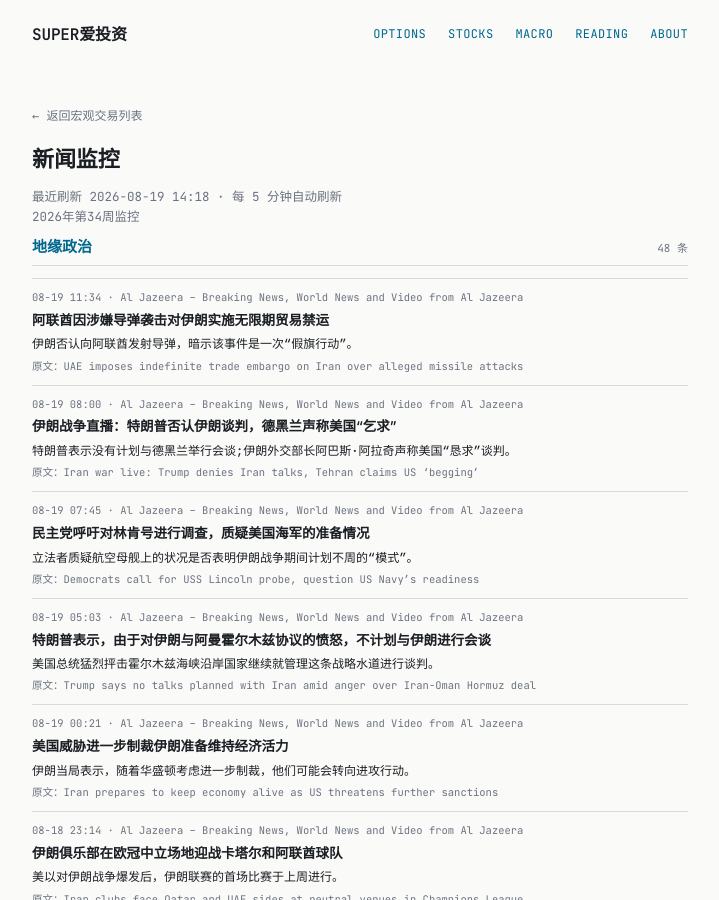
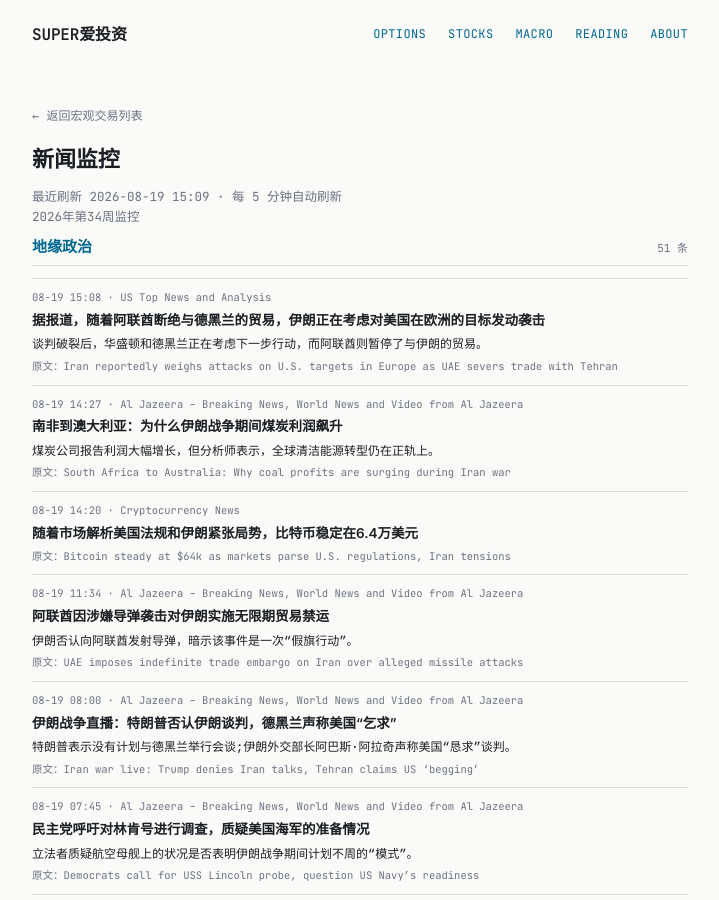
Before and after one commit to tang3super/tang3super.github.io, a Jekyll site: the page built from macro-trade/news-digest.md, in a window 1280 px wide and 900 px high. Shown: the whole window, without its empty margins (280-999 px from the left). Built offline with Jekyll 4.4.1, drawn with Linux system fonts in a browser that asks for light colours; some of the changed text lies outside the part shown.

Commit message:
sync news-digest article

```diff
--- a/macro-trade/news-digest.md
+++ b/macro-trade/news-digest.md
@@ -5,11 +5,31 @@ title: 新闻监控
 date: '2026-08-19'
 summary: 2026年第34周监控
 week_label: 2026年第34周监控
-last_updated: 2026-08-19 14:18
+last_updated: 2026-08-19 15:09
 refresh_note: 每 5 分钟自动刷新
 topics:
 - name: 地缘政治
   items:
+  - title: Iran reportedly weighs attacks on U.S. targets in Europe as UAE severs trade with Tehran
+    summary: Washington and Tehran are considering next steps after negotiations fell apart, while the UAE has suspended trade with Iran.
+    link: https://www.cnbc.com/2026/08/19/us-iran-war-trump-hormuz.html
+    source: US Top News and Analysis
+    time: 08-19 15:08
+    title_zh: 据报道，随着阿联酋断绝与德黑兰的贸易，伊朗正在考虑对美国在欧洲的目标发动袭击
+    summary_zh: 谈判破裂后，华盛顿和德黑兰正在考虑下一步行动，而阿联酋则暂停了与伊朗的贸易。
+  - title: 'South Africa to Australia: Why coal profits are surging during Iran war'
+    summary: Coal companies are reporting a huge rise in profits, but analysts say global clean energy transition is still on track.
+    link: https://www.aljazeera.com/news/2026/8/19/south-africa-to-australia-why-coal-profits-are-surging-during-iran-war?traffic_source=rss
+    source: Al Jazeera – Breaking News, World News and Video from Al Jazeera
+    time: 08-19 14:27
+    title_zh: 南非到澳大利亚：为什么伊朗战争期间煤炭利润飙升
+    summary_zh: 煤炭公司报告利润大幅增长，但分析师表示，全球清洁能源转型仍在正轨上。
+  - title: Bitcoin steady at $64k as markets parse U.S. regulations, Iran tensions
+    summary: ''
+    link: https://www.investing.com/news/cryptocurrency-news/bitcoin-steady-at-64k-as-markets-parse-us-regulations-iran-tensions-4866471
+    source: Cryptocurrency News
+    time: 08-19 14:20
+    title_zh: 随着市场解析美国法规和伊朗紧张局势，比特币稳定在6.4万美元
   - title: UAE imposes indefinite trade embargo on Iran over alleged missile attacks
     summary: Iran denies launching missiles at the UAE, suggesting the incident was a 'false flag operation'.
     link: https://www.aljazeera.com/news/2026/8/19/uae-imposes-indefinite-trade-embargo-on-iran-over-alleged-missile-attacks?traffic_source=rss
@@ -337,6 +357,13 @@ topics:
     summary_zh: 土耳其总统雷杰普·塔伊普·埃尔多安呼吁重新开放霍尔木兹海峡。
 - name: 货币政策
   items:
+  - title: Zelenskyy faces challenge to his wartime rule as former defense chief calls for election
+    summary: Former Ukraine Defense Minister Mykhailo Fedorov has called for wartime elections, saying Kyiv must restore its democratic process despite t…
+    link: https://www.cnbc.com/2026/08/19/ukraine-war-fedorov-zelenskky-election.html
+    source: US Top News and Analysis
+    time: 08-19 15:06
+    title_zh: 前国防部长呼吁选举，泽连斯基战时统治面临挑战
+    summary_zh: 乌克兰前国防部长米哈伊洛·费多罗夫呼吁举行战时选举，称基辅必须恢复民主进程，尽管.
   - title: Ukraine’s ousted defence minister calls for elections during war
     summary: Mykhailo Fedorov's call is first such demand by a major Ukrainian political figure since Russia's full-scale invasion.
     link: https://www.aljazeera.com/news/2026/8/19/ukraines-ousted-defence-minister-calls-for-elections-during-war?traffic_source=rss
```
